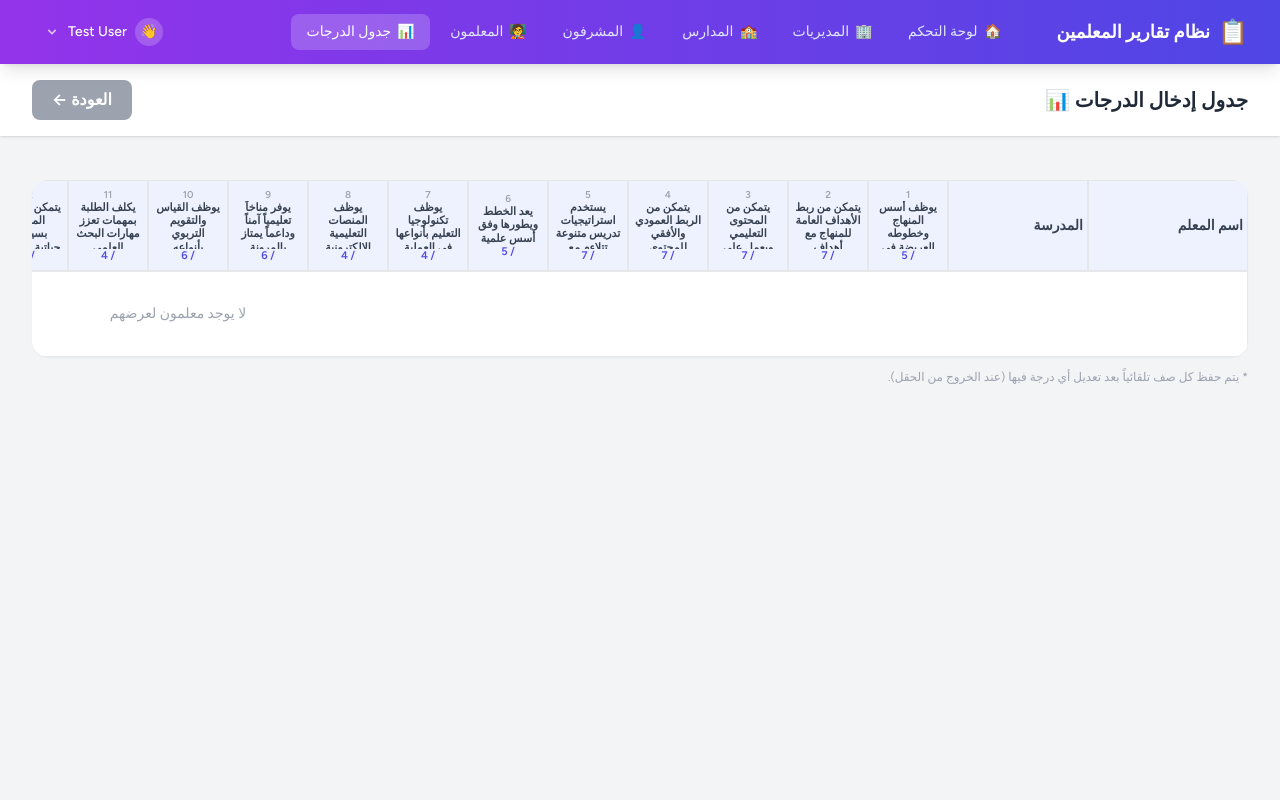
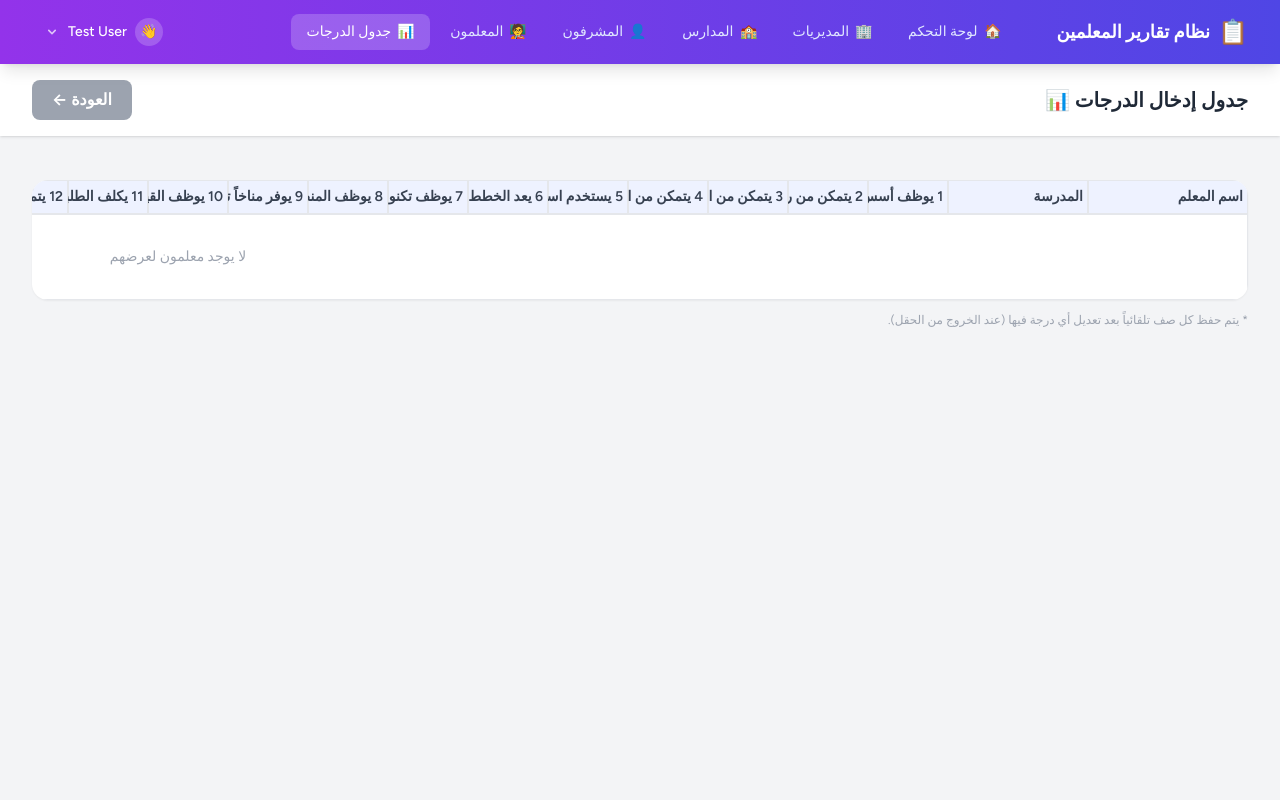
Before and after one commit to techeverythingpal-code/newMe, a Laravel app: page /teachers/grades-sheet in a window 1280 px wide. Run offline with Laravel 12, Linux system fonts and the light colour scheme; a user stored in the database is signed in; data comes from the database, SQL or seed files in the repository; data that the repository does not hold is empty; style sheets or scripts are compiled from the project's sources; parts of the project's set-up code (start-up, migrations or seed data) failed here and were passed over.

Commit message:
enhance styling

```diff
--- a/Reports/resources/views/grades/sheet.blade.php
+++ b/Reports/resources/views/grades/sheet.blade.php
@@ -29,6 +29,14 @@
             <div class="bg-white shadow-sm rounded-2xl overflow-hidden">
                 <div class="overflow-x-auto" style="max-height: 80vh;">
                     <table class="grades-sheet text-sm border-collapse w-full">
+                        <colgroup>
+                            <col style="width:160px">
+                            <col style="width:140px">
+                            @foreach ($scores as $field => [$label, $max])
+                                <col style="width:80px">
+                            @endforeach
+                            <col style="width:80px">
+                        </colgroup>
                         <thead>
                             <tr>
                                 <th class="sticky-col col-name">اسم المعلم</th>
@@ -109,56 +117,18 @@
         .sticky-col {
             position: sticky;
             background: #fff;
-            z-index: 1;
             padding: 8px 12px;
             text-align: right;
             box-sizing: border-box;
             overflow: hidden;
             text-overflow: ellipsis;
         }
-        .col-name {
-            right: 0;
-            width: 160px;
-            min-width: 160px;
-            max-width: 160px;
-            z-index: 3;
-        }
-        .col-school {
-            right: 160px;
-            width: 140px;
-            min-width: 140px;
-            max-width: 140px;
-        }
-        thead .col-name, thead .col-school { z-index: 4; background: #eef2ff; }
+        .col-name  { right: 0px;   z-index: 2; }
+        .col-school{ right: 160px; z-index: 1; }
+        thead .col-name, thead .col-school { z-index: 5; background: #eef2ff; }
 
-        .score-header { width: 80px; }
-        .score-header-inner {
-            display: flex;
-            flex-direction: column;
-            align-items: center;
-            line-height: 1.2;
-            white-space: normal;
-            word-break: break-word;
-            font-size: 11px;
-            padding: 2px;
-        }
-        .score-header .score-num {
-            font-size: 10px;
-            color: #9ca3af;
-        }
-        .score-header .score-label {
-            font-size: 11px;
-            color: #374151;
-            max-height: 48px;
-            overflow: hidden;
-            text-overflow: ellipsis;
-        }
-        .score-header .score-max {
-            font-weight: 700;
-            color: #4f46e5;
-        }
-
-        .score-cell { padding: 2px; text-align: center; }
+        .score-header { box-sizing: border-box; }
+        .score-cell { padding: 2px; text-align: center; box-sizing: border-box; }
         .score-input {
             width: 48px;
             text-align: center;
@@ -174,13 +144,12 @@
         }
         .score-input.row-error { border-color: #ef4444; background: #fef2f2; }
 
-        .total-header { width: 80px; background: #e0e7ff !important; }
+        .total-header { background: #e0e7ff !important; box-sizing: border-box; }
         .total-cell {
             text-align: center;
             font-weight: 700;
             color: #4338ca;
             background: #eef2ff;
-            width: 80px;
             box-sizing: border-box;
         }
         tbody tr:hover td:not(.sticky-col) { background: #f9fafb; }
```
